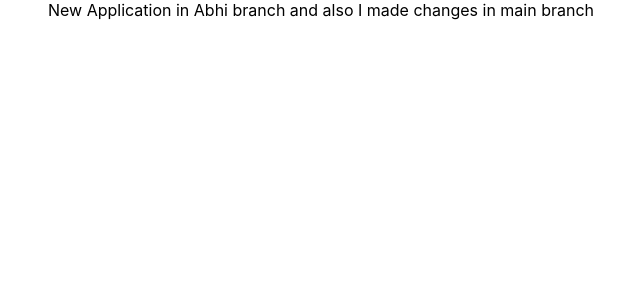
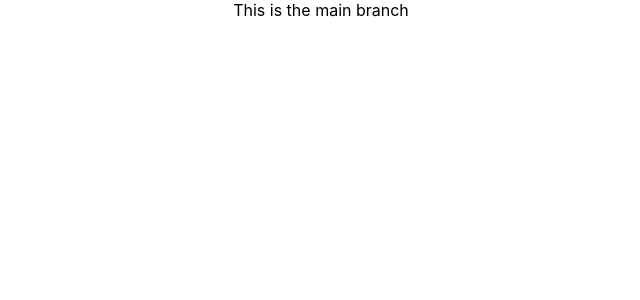
Before and after one commit to PathaAbhilaah/sample, a React (Create React App) app in the folder okayproject/: page / in a window 1280 px wide. Shown: the top 300 px of the page, without its empty margins (319-959 px from the left). Built offline with nearby package versions, Linux system fonts and the light colour scheme.

Commit message:
The changes are committed in main branch

```diff
--- a/okayproject/src/App.js
+++ b/okayproject/src/App.js
@@ -4,7 +4,7 @@ import './App.css';
 function App() {
   return (
     <div className="App">
-      New Application in Abhi branch and also I made changes in main branch
+     This is the main branch
     </div>
   );
 }
```
